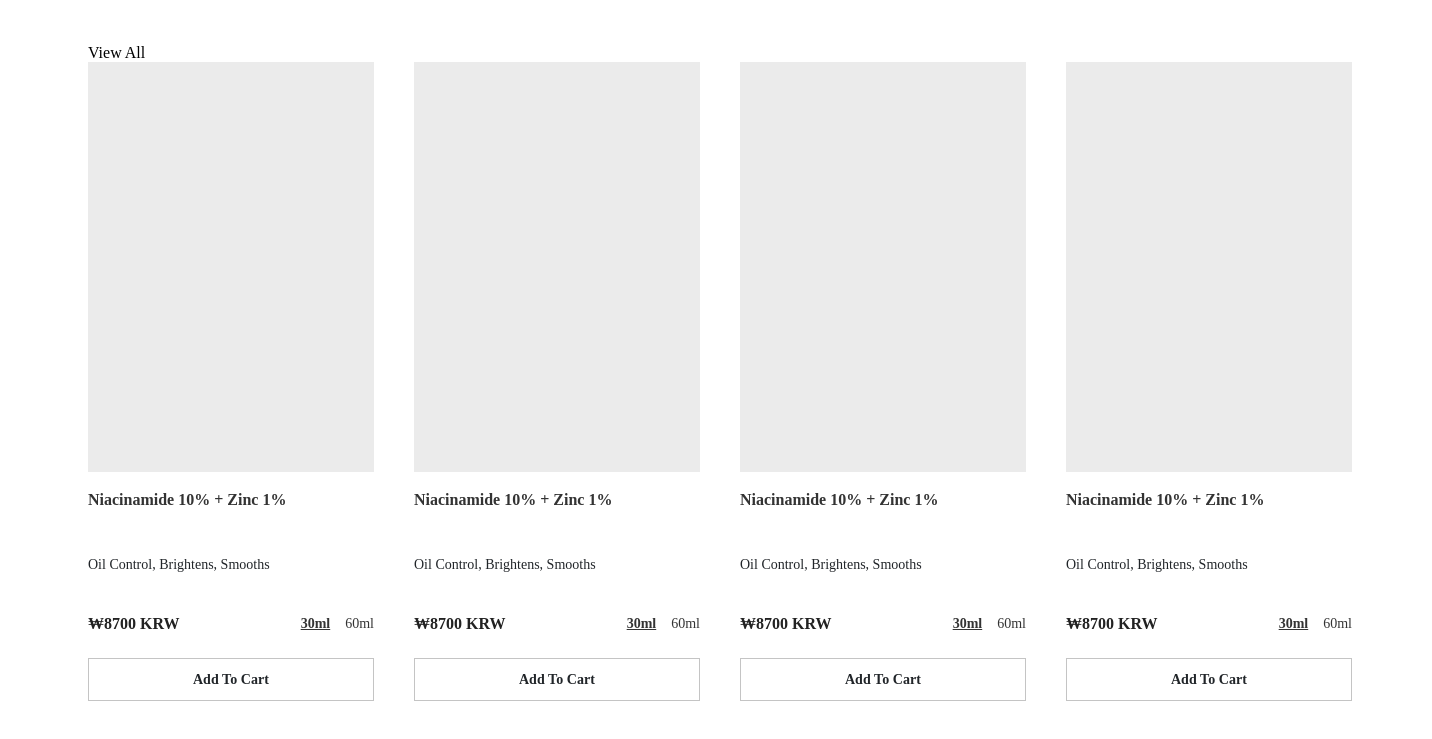
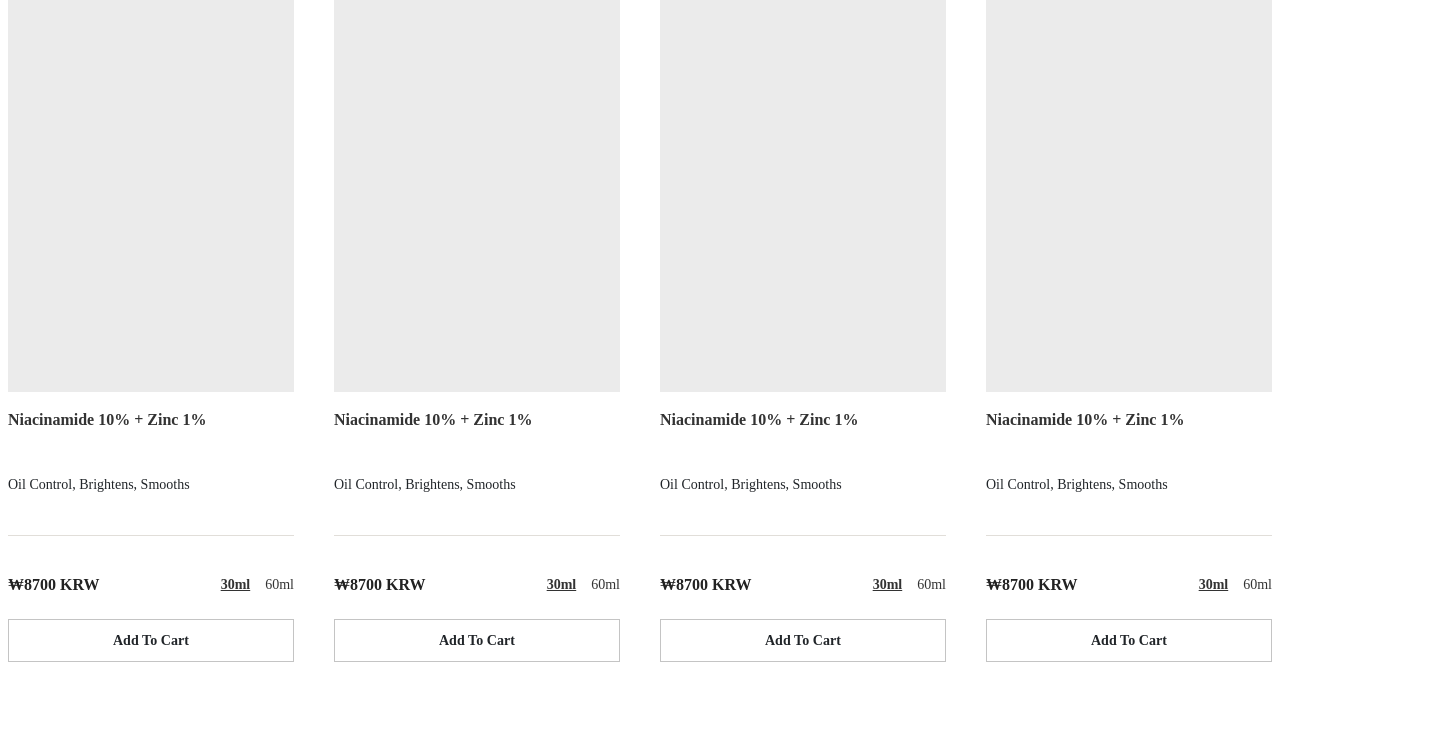
Before and after one commit to bchanmi06-blip/UIUX_Day, a plain HTML site: page 박찬미/index.html in a window 1280 px wide. Shown: the part 207-946 px from the top of the page, 1432 px wide, since content can reach past the window. After the commit the page ends 877 px from the top, so only its background shows below. Drawn offline with Linux system fonts and the light colour scheme.

Commit message:
test 1차 코드 완료
수업 했어요

```diff
--- a/박찬미/index.html
+++ b/박찬미/index.html
@@ -20,6 +20,7 @@
             <div class="section-title">Bestsellers</div>
             <div class="view-all">View All</div>
             </div>
+            이유:오른쪽에 들어가는 view all이 누락됨, 수업시간에 배운 div구조 사용하는게 맞음
             -->
             <nav class="nav">
                 <div class="bestsellers">Bestsellers</div>
@@ -31,16 +32,40 @@
             <div class="container">
                 <div class="box01">
                     <div class="gblock"></div>
+                    <!-- 정답코드
+                     <div class="produc-img"></div> -->
                     <div class="product">
                         <h3 class="tile-body01">Niacinamide 10% + Zinc 1%</h3>
+                        <!-- 정답코드
+                        <div class="tile-body01">
+                        <div class="product-name">Niacinamide 10% + Zinc 1%</div>
+                        </div>
+                        tile-body01`은 영역을 감싸는 박스 역할, 실제 상품명은 `product-name` 클래스로 따로 분리
+                        -->
                         <p class="tile-body02">Oil Control, Brightens, Smooths</p>
+                        <!-- 정답코드
+                        <div class="tile-body02">
+                        <div class="product-desc>"Oil control, Brightnes, Smooths</div>
+                        </div>-->
+
                         <div class="tile-body03">
                             <span class="price">₩8700 KRW</span>
                             <span class="size">
                                 <span class="size30">30ml</span>
                                 <span class="size60">60ml</span>
+                            </span>
                         </div>
-                        <button class="add-to-cart-button">Add To Cart</button>
+                        <!-- 정답코드
+                        <div class="tile-body03">
+                        <div class="product-price">₩8700 KRW</div>
+                        <div class="best-ml">
+                        <span class="ml-active">30ml</span>
+                        <span>60ml</span>
+                        </div>-->
+
+                        <button class="add-to-cart-button">Add to Cart</button>
+                        <!-- 정답코드
+                        <button class="best=pro-btn">Add to Cart</button> -->
                     </div>
                 </div>
 
@@ -89,14 +114,27 @@
                                 <span class="size60">60ml</span>
                         </div>
                         <button class="add-to-cart-button">Add To Cart</button>
+
+                        <!-- 정답코드
+                        <div class="amp-swiper">
+                        <div class="best-product-list01">
+                        ...
+                        </div>
+                        <div class="best-product-list01">
+                        ...
+                        </div>
+                        <div class="best-product-list01">
+                        ...
+                        </div>
+                        <div class="best-product-list01">
+                        ...
+                        같은 상품 카드가 반복되는 구조이므로 `box01`, `box02`, `box03`, `box04`처럼 각각 다른 클래스명을 쓰기보다는 정답 코드처럼 같은 클래스명을 반복하는 것이 좋음
+                        같은 디자인 요소는 같은 클래스로 관리해야 CSS를 더 간결하게 작성할 수 있음
+                        -->
                     </div>
                 </div>
 
             </div>
-            </div>
-            </div>
-
-
         </section>
     </main>
     <footer></footer>
--- a/박찬미/style.css
+++ b/박찬미/style.css
@@ -1,7 +1,8 @@
 .bestsellers-section {
-    width: 100%;
-    padding: 80px;
-    background: #FFF;
+    /* width: 100%; 이것도 생략 가능 */
+    padding: 124px, 80px;
+    /* 내 패딩값 padding: 80px */
+    /*  background: #FFF; 생략해도 됨*/
 }
 
 .bestsellers {
@@ -14,6 +15,20 @@
     font-weight: 700;
     line-height: 33.6px;
     padding: 65px 0;
+    /* 정답코드
+    .ul-nav{
+    border-top: 1px solid #e1ded9;
+    display: flex;
+    justify-content: space-between;
+    padding-top: 65px;
+    padding-bottom: 65px;
+
+    .section-title{
+    font-size 28px
+    font-weight: 700;
+
+    bestsellers 자체에 패딩을 주기보단 전체영역인 .ul-nav, .nav에 패딩과 정렬 방식을 주는것이 더 좋음 */
+
 }
 
 p {
@@ -40,6 +55,10 @@ h3 {
     align-items: flex-start;
     width: 100%;
     gap: 40px;
+    /* 정답코드
+    .amp-swiper
+    disla:flex;
+    gap 40; */
 }
 
 .box01,
@@ -58,6 +77,12 @@ h3 {
     align-self: stretch;
     background: #EBEBEB;
     width: 100%;
+    /* 정답코드
+    .product-img{
+    height:410px
+    backgorund-color: #ebebeb}
+    클래스명은 `.gblock`보다 `.product-img`처럼 역할이 바로 보이는 이름으로 작성
+    */
 }
 
 .product {
@@ -76,7 +101,10 @@ h3 {
     line-height: 24px;
 }
 
-.title-body02 {
+.tile-body02 {
+    padding-bottom: 40px;
+    border-bottom: 1px solid #e1ded9;
+    /* 내가 쓴 것
     display: flex;
     width: 201px;
     height: 21px;
@@ -89,8 +117,11 @@ h3 {
     font-style: normal;
     font-weight: 400;
     line-height: 21px;
-    /* 150% */
     text-transform: capitalize;
+    HTML에서는 `tile-body02`라고 작성, CSS에서는 `title-body02`로 작성
+    `tile`과 `title`이 다르기 때문에 해당 CSS가 적용되지 않습니다.
+    또한 상품 설명 영역에는 정답 코드처럼 아래쪽 구분선 `border-bottom`과 `padding-bottom`이 들어가야 가격 영역과 시각적으로 분리됩니다.
+*/
 }
 
 .tile-body03 {
@@ -129,6 +160,11 @@ h3 {
     line-height: 17px;
     text-decoration-line: underline;
     text-underline-offset: auto;
+    /* 정답코드
+    .ml-active {
+    font-weight: 700;
+    text-decoration: underline;
+    } */
 }
 
 .size60 {
@@ -157,4 +193,14 @@ h3 {
     line-height: 21px;
     letter-spacing: 0.06px;
     text-transform: capitalize;
+    /* 정답코드
+     .best-pro-btn {
+    border: 1px solid #e1ded9;
+    background-color: #ffffff;
+    color: #212529;
+    font-size: 14px;
+    text-align: center;
+    cursor: pointer;
+    padding-top: 10px;
+    padding-bottom: 10px;*/
 }
```
